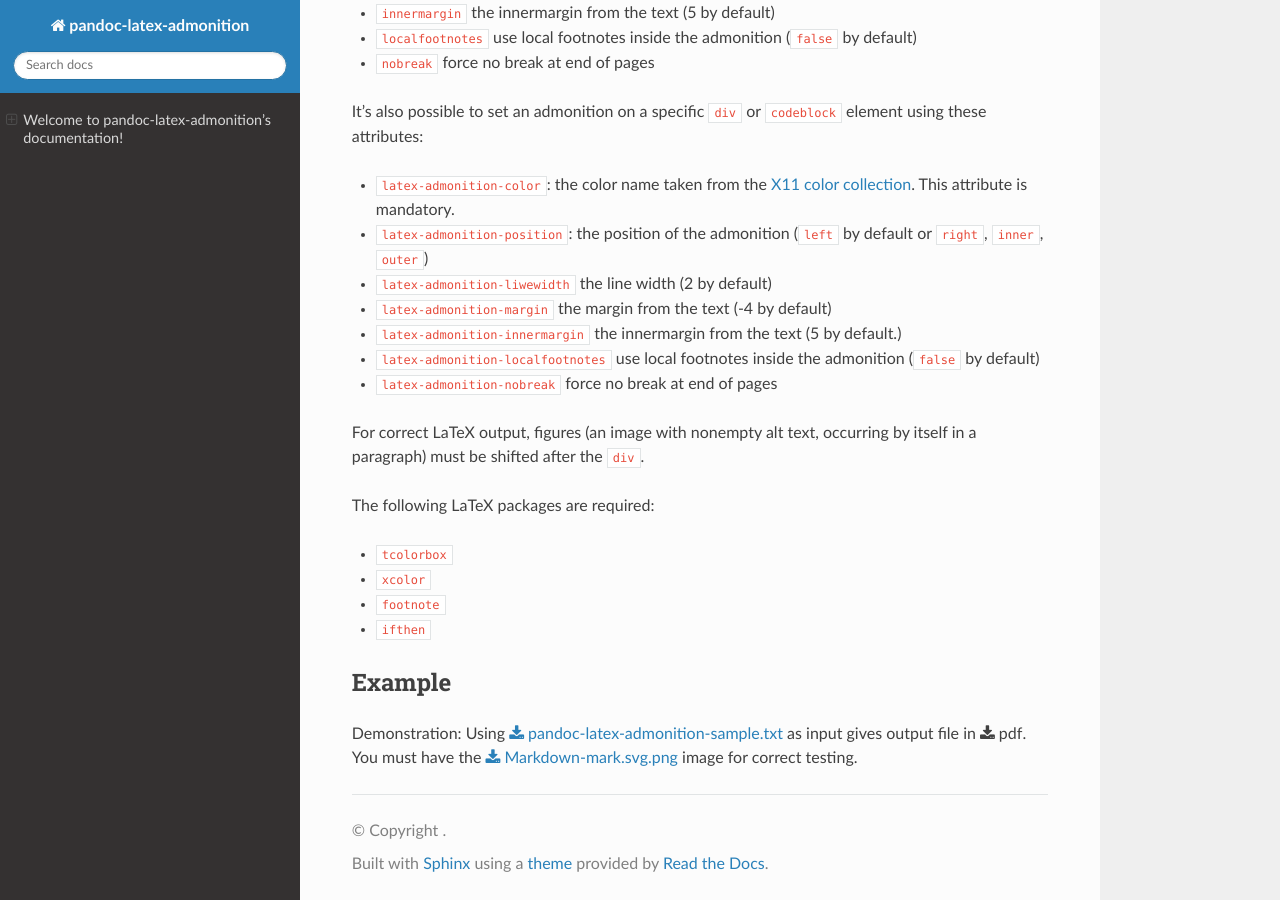
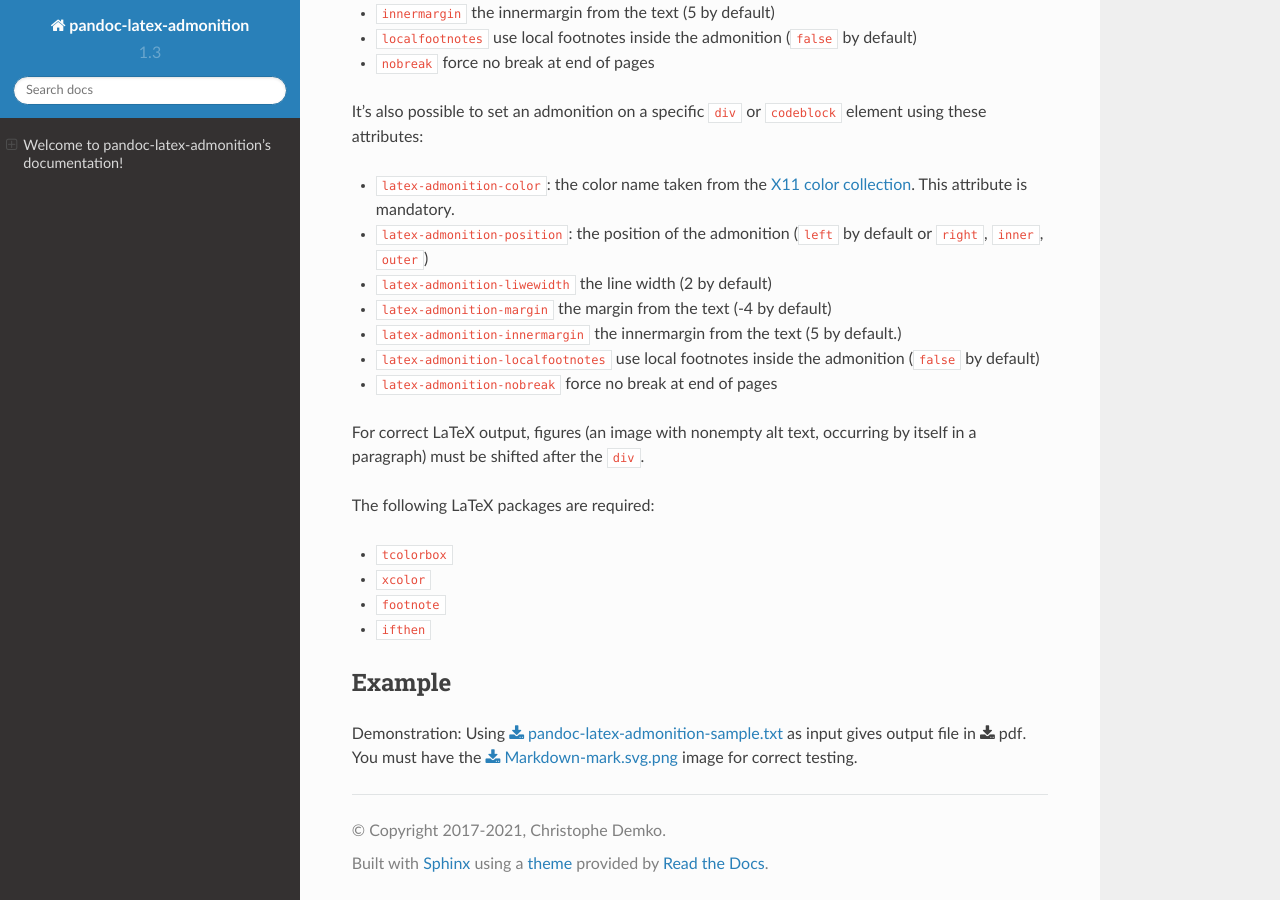
Before and after one commit to chdemko/pandoc-latex-admonition, a Sphinx documentation site: the page built from docs/index.rst, in a window 1280 px wide and 900 px high, scrolled down 847 px. Built offline with Sphinx 7.4.7 and the Read the Docs theme 2.0.0, drawn with Linux system fonts in a browser that asks for light colours.

Commit message:
Readd version, copyright... for readthedocs

```diff
--- a/docs/conf.py
+++ b/docs/conf.py
@@ -18,6 +18,7 @@
 
 import os
 import sys
+from datetime import date
 
 sys.path.insert(0, os.path.abspath("../.."))
 
@@ -27,11 +28,11 @@ on_rtd = os.environ.get("READTHEDOCS", None) == "True"
 
 project = "pandoc-latex-admonition"
 author = "Christophe Demko"
-
+copyright = "2017-%s, Christophe Demko" % date.today().year
 # The short X.Y version
-#version = "1.3"
+version = "1.3"
 # The full version, including alpha/beta/rc tags
-#release = "1.3.2"
+release = "1.3.2"
 
 # -- General configuration ---------------------------------------------------
 
```
